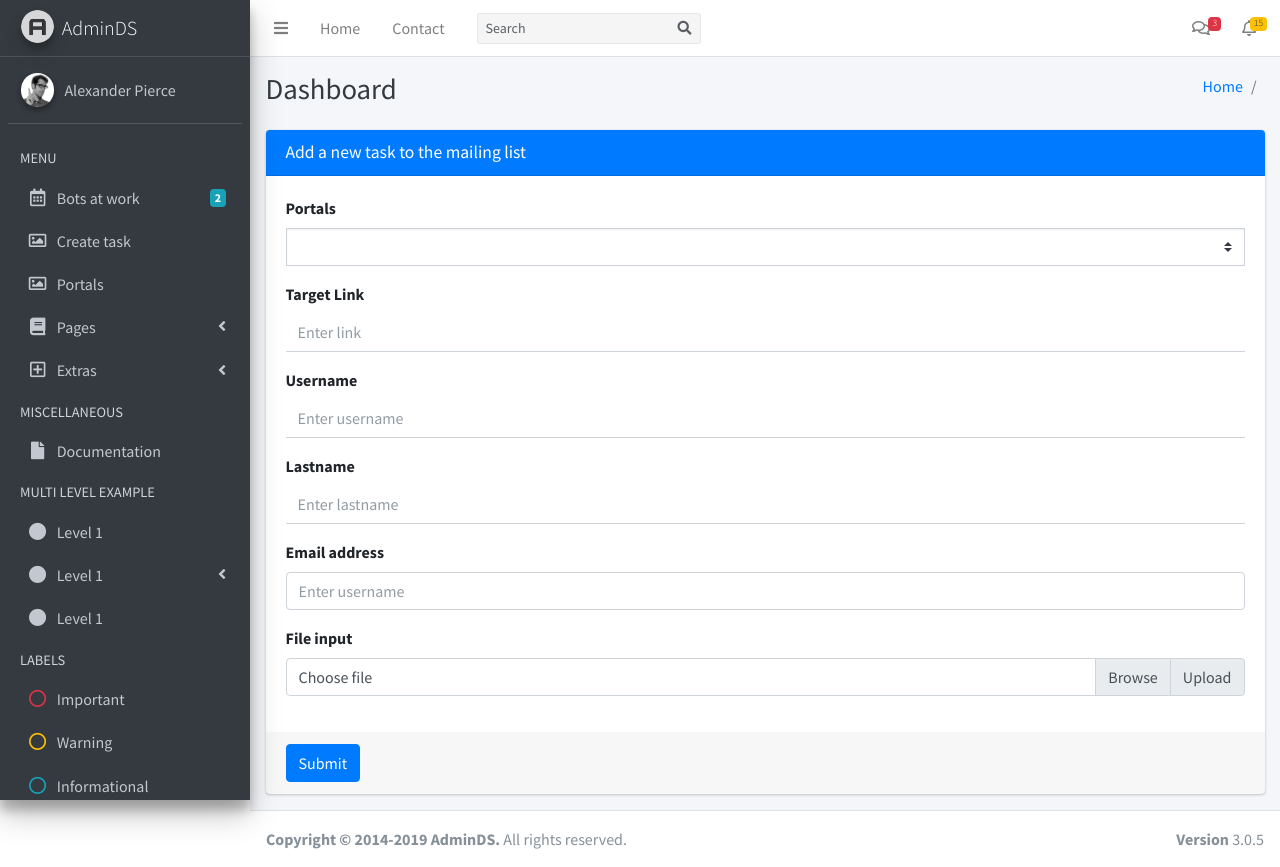
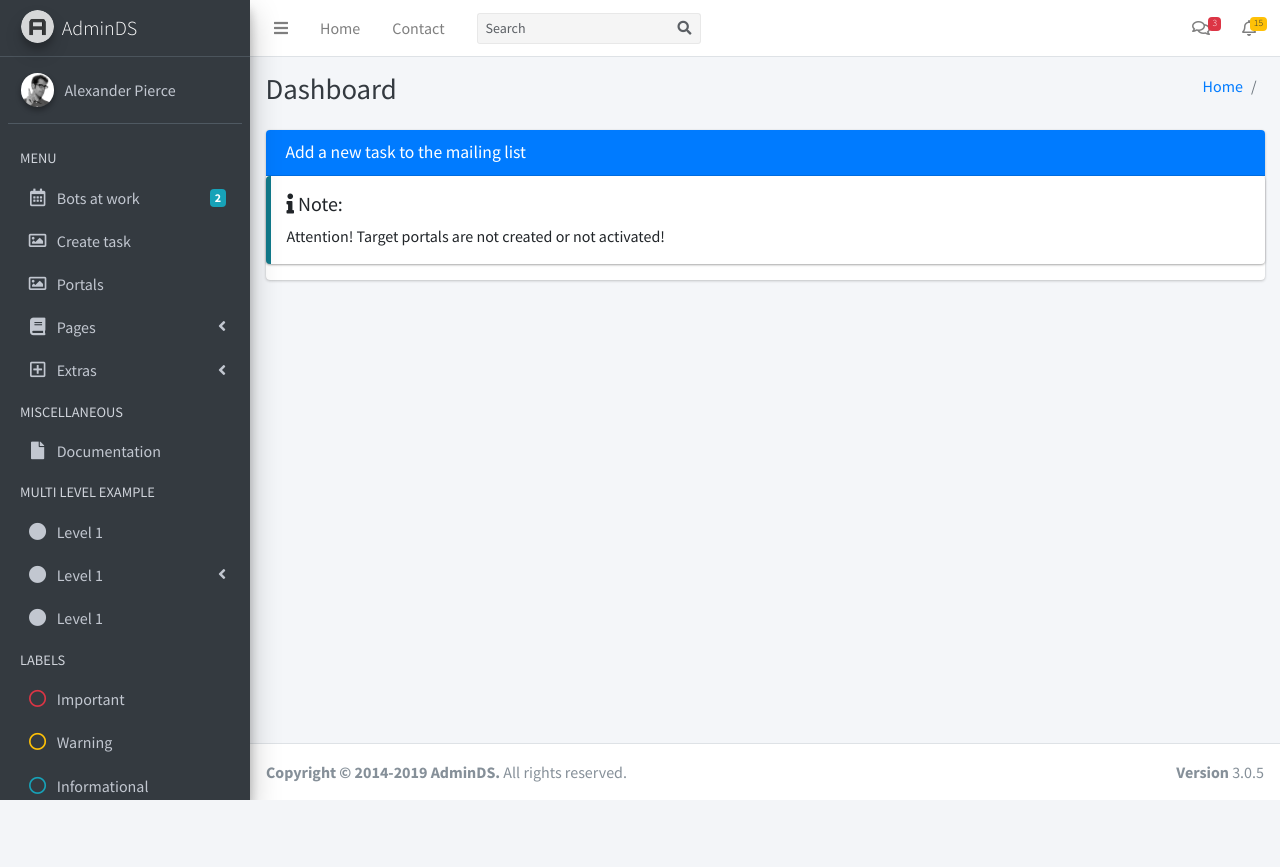
Before and after one commit to AleksandrTan/jbs_system, a Django app: page /mainsystem/bot/create_task/ in a window 1280 px wide. After the commit the page ends 800 px from the top, so only its background shows below. Run offline with Django 3.2, Linux system fonts and the light colour scheme; the visitor is signed in with stand-in values (Sample User, id 1); data that the repository does not hold is empty; some libraries are stand-ins or nearby versions.

Commit message:
Start mainworker

```diff
--- a/mainsystem/forms/order_form.py
+++ b/mainsystem/forms/order_form.py
@@ -5,4 +5,4 @@ from mainsystem.models import Order
 class OrderForm(ModelForm):
     class Meta:
         model = Order
-        fields = ['target_link', 'user_name', 'last_name', 'email', 'file_mailing']
+        fields = ['target_link', 'user_name', 'last_name', 'email', 'file_mailing', 'portal']
--- a/mainsystem/modelswork/portal_work.py
+++ b/mainsystem/modelswork/portal_work.py
@@ -5,6 +5,4 @@ class PortalWork:
 
     @staticmethod
     def get_all():
-        portals = Portal.objects.filter(is_active=True).all()
-        print(portals)
-        return portals
+        return Portal.objects.filter(is_active=True).all()
--- a/mainsystem/templates/botwork/create_task.html
+++ b/mainsystem/templates/botwork/create_task.html
@@ -11,11 +11,18 @@
               </div>
               <!-- /.card-header -->
               <!-- form start -->
-              <form method="post" enctype="multipart/form-data" action="{% url 'save_order' %}">{% csrf_token %}
+              {% if not portals %}
+                  <div class="callout callout-info">
+                    <h5><i class="fas fa-info"></i> Note:</h5>
+                  Attention! Target portals are not created or not activated!
+                  </div>
+
+              {% else %}
+                <form method="post" enctype="multipart/form-data" action="{% url 'save_order' %}">{% csrf_token %}
                 <div class="card-body">
                   <div class="form-group">
                   <label for="exampleSelectRounded0">Portals</label>
-                  <select class="custom-select rounded-0" id="exampleSelectRounded0">
+                  <select class="custom-select rounded-0" id="exampleSelectRounded0" name="portal">
                      {% if portals %}
                      {% for portal in portals %}
                         <option value="{{ portal.id }}">{{ portal.name }}</option>
@@ -61,6 +68,7 @@
                   <button type="submit" class="btn btn-primary">Submit</button>
                 </div>
               </form>
+              {% endif %}
             </div>
             <!-- /.card -->
           </div>
--- a/mainsystem/urls.py
+++ b/mainsystem/urls.py
@@ -14,10 +14,12 @@ urlpatterns = [
     path('login/', auth_views.LoginView.as_view(success_url="homeadmin"), name='loginadmin'),
     path('logoutadmin/', auth_views.LogoutView.as_view(), name='logoutadmin'),
     path('', MainView.as_view(), name='homeadmin'),
+
     # ======================================= Portals urls ==========================================================
     path('portals/view/', PortalsPageView.as_view(), name="portals_view"),
     path('portals/create/', CreatePortal.as_view(), name="create_portal"),
     path('portals/edit/<int:pk>/', EditPortal.as_view(), name="edit_portal"),
+
     # ======================================= Bots urls ==============================================================
     path('bot/create_task/', CreateTaskPageView.as_view(), name="create_task"),
     path('bot/create/', SaveOrder.as_view(), name="save_order"),
--- a/mainsystem/views/botworker/create_task.py
+++ b/mainsystem/views/botworker/create_task.py
@@ -30,7 +30,6 @@ class SaveOrder(BaseAdminView, CreateView):
         order_form = OrderForm(request.POST, request.FILES)
         if order_form.is_valid():
             order = order_form.save()
-            print(order.id)
             # send message task for worker in RabbitMQ
             self.send_message(order)
             return redirect('homeadmin')
```
